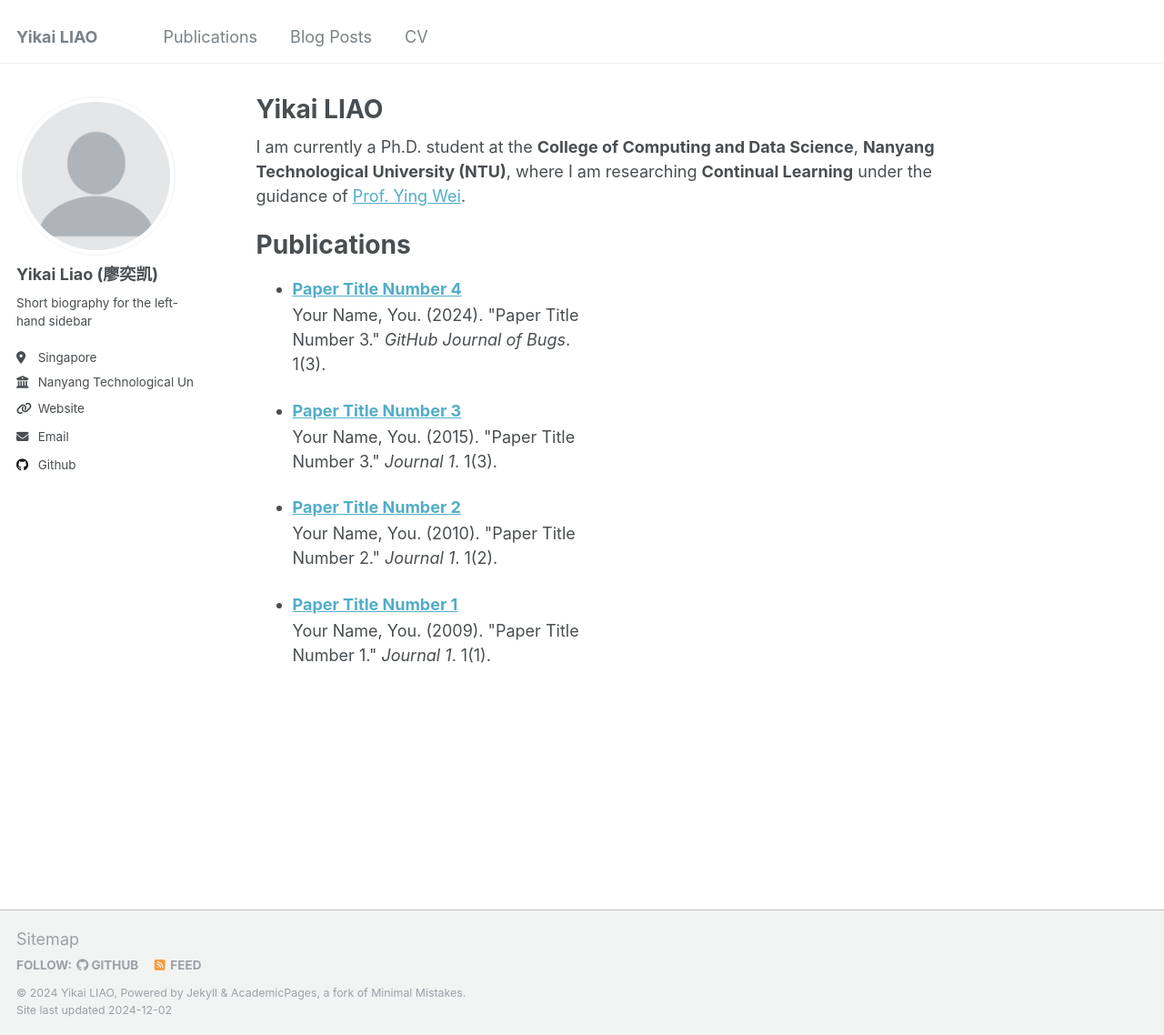
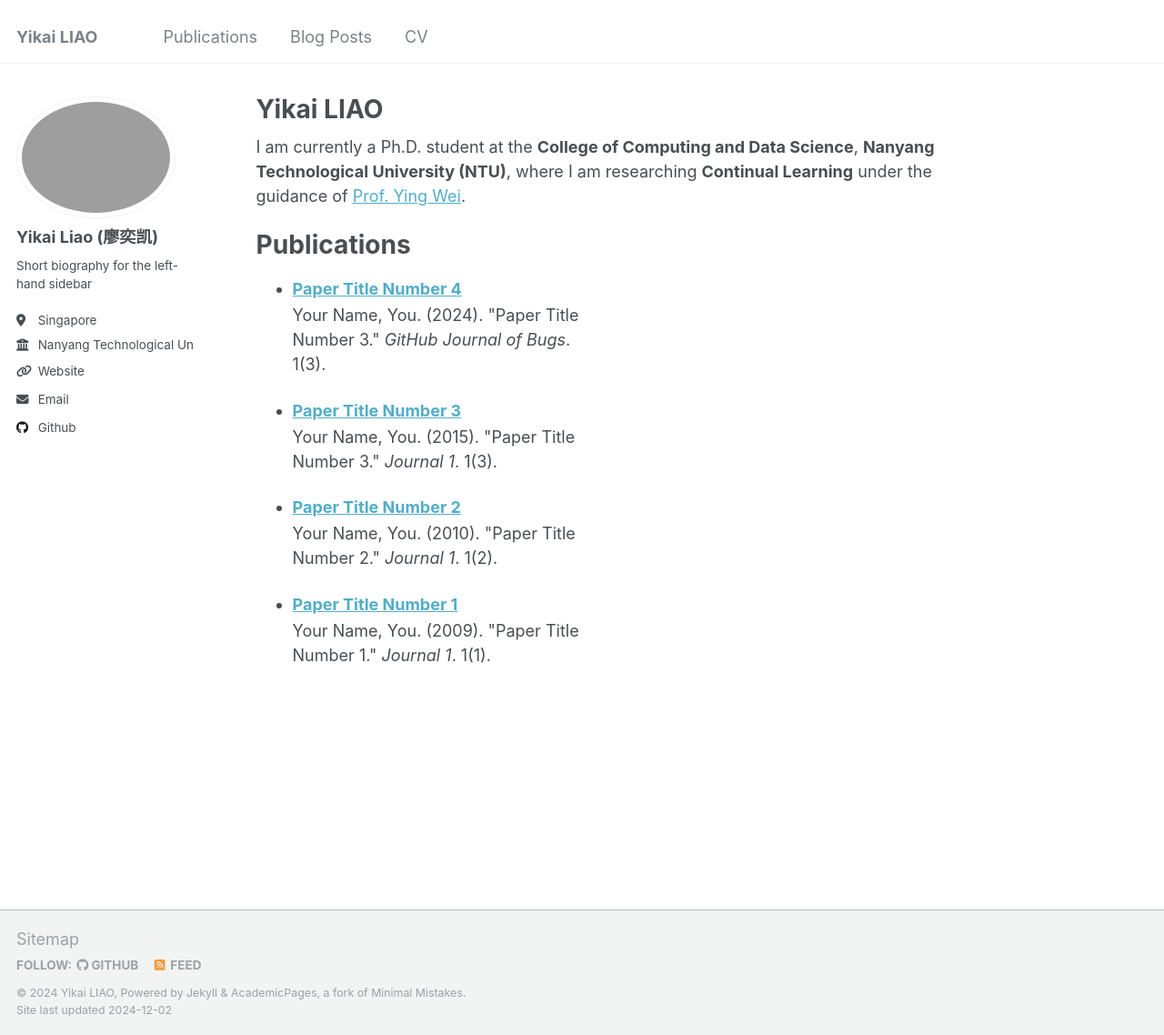
Before and after one commit to Yikai-Liao/academicpages, a Jekyll site: the page built from _pages/about.md, in a window 1280 px wide and 1138 px high. Shown: the whole window at 91% size. Built offline with Jekyll 4.4.1, drawn with Linux system fonts in a browser that asks for light colours.

Commit message:
add picture

```diff
--- a/_config.yml
+++ b/_config.yml
@@ -21,13 +21,13 @@ repository               : "academicpages/academicpages.github.io"
 #               Additional customization can be done by editing /_includes/author-profile.html
 author:
   # Biographic information
-  avatar           : "profile.png"
+  avatar           : "lyk-photo.jpeg"
   name             : "Yikai Liao (廖奕凯)"
   pronouns         : # example: "she/her"
   bio              : "Short biography for the left-hand sidebar"
   location         : "Singapore"
   employer         : "Nanyang Technological University"
-  uri              : “https://yikai-liao.github.io/academicpages/”
+  uri              : ""
   email            : "yikai003@e.ntu.edu.sg"
 
   # Academic websites
```
Also changed, not shown: 1 other file.
